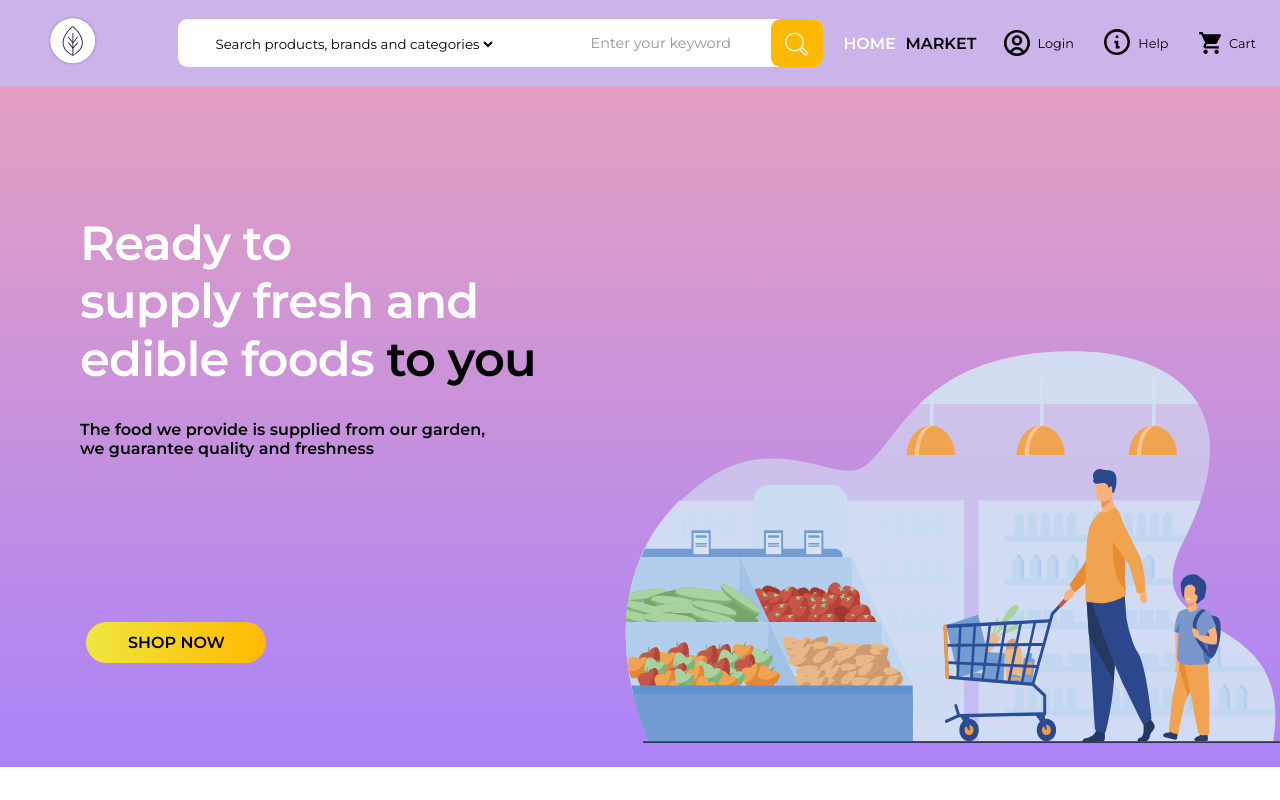
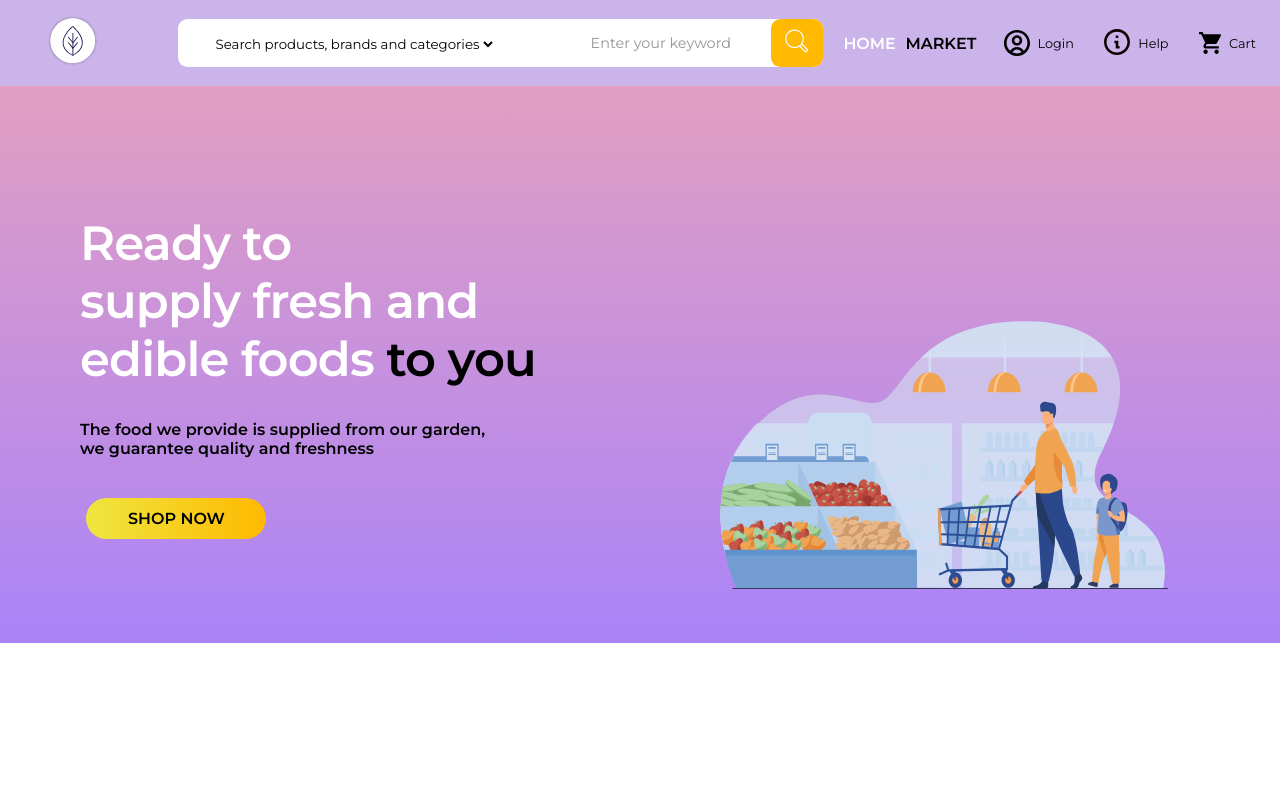
Before and after one commit to InventorsDev/sdg-003-frontend, a React (Create React App) app: page / in a window 1280 px wide. Built offline with nearby package versions, Linux system fonts and the light colour scheme.

Commit message:
new changes

```diff
--- a/src/components/AllProducts.jsx
+++ b/src/components/AllProducts.jsx
@@ -7,17 +7,15 @@ import Cart from "./Cart";
 
 const AllProducts = () => {
   const [items, setItems] = useState([]);
-  const [storeItem, setStoreItem] = useState(items);
+  const [storeItem, setStoreItem] = useState([]);
   const AddProductToCart = (id) => {
     const cartItems = items.filter((item) => {
       return item.id === id;
     });
 
     // localStorage.setItem('item',cartItems)
-    // console.log(cartItems)
 
-    setStoreItem(items)
-
+    console.log(cartItems)
 
   };
 
@@ -32,8 +30,10 @@ const AllProducts = () => {
 
       setItems(data.data.data);
       setLoading(false);
+      console.log(data.data.data)
     }
     fetchData();
+
   }, []);
 
   return (
--- a/src/css/HomePage.css
+++ b/src/css/HomePage.css
@@ -158,7 +158,7 @@ body {
 
 .SearchIcon {
   border-radius: 0.6rem;
-  padding: 0.7rem 0.4rem;
+  padding: 0.5rem 0.4rem;
 }
 
 .svg-icon {
@@ -334,7 +334,8 @@ main .text span {
 }
 
 .homeImage {
-  transform: translateY(35%);
+  width: 35%;
+  transform: translateY(40%);
 }
 
 @media screen and (max-width: 768px) {
--- a/src/market.css
+++ b/src/market.css
@@ -187,7 +187,7 @@ img {
   margin: 1rem 10rem;
   margin-bottom: 1rem;
   min-height: 12rem;
-  /* width: 100%; */
+  width: 100%;
   justify-content: space-between;
 }
 
@@ -201,7 +201,7 @@ img {
   background-color: #e8e4e4;
   border-radius: 0.5rem;
   box-shadow: 0.1rem 0.1rem 0.5rem rgba(0, 0, 0, 0.219);
-  width: 100%;
+  width: 10rem;
 }
 
 .d-item-top {
```
